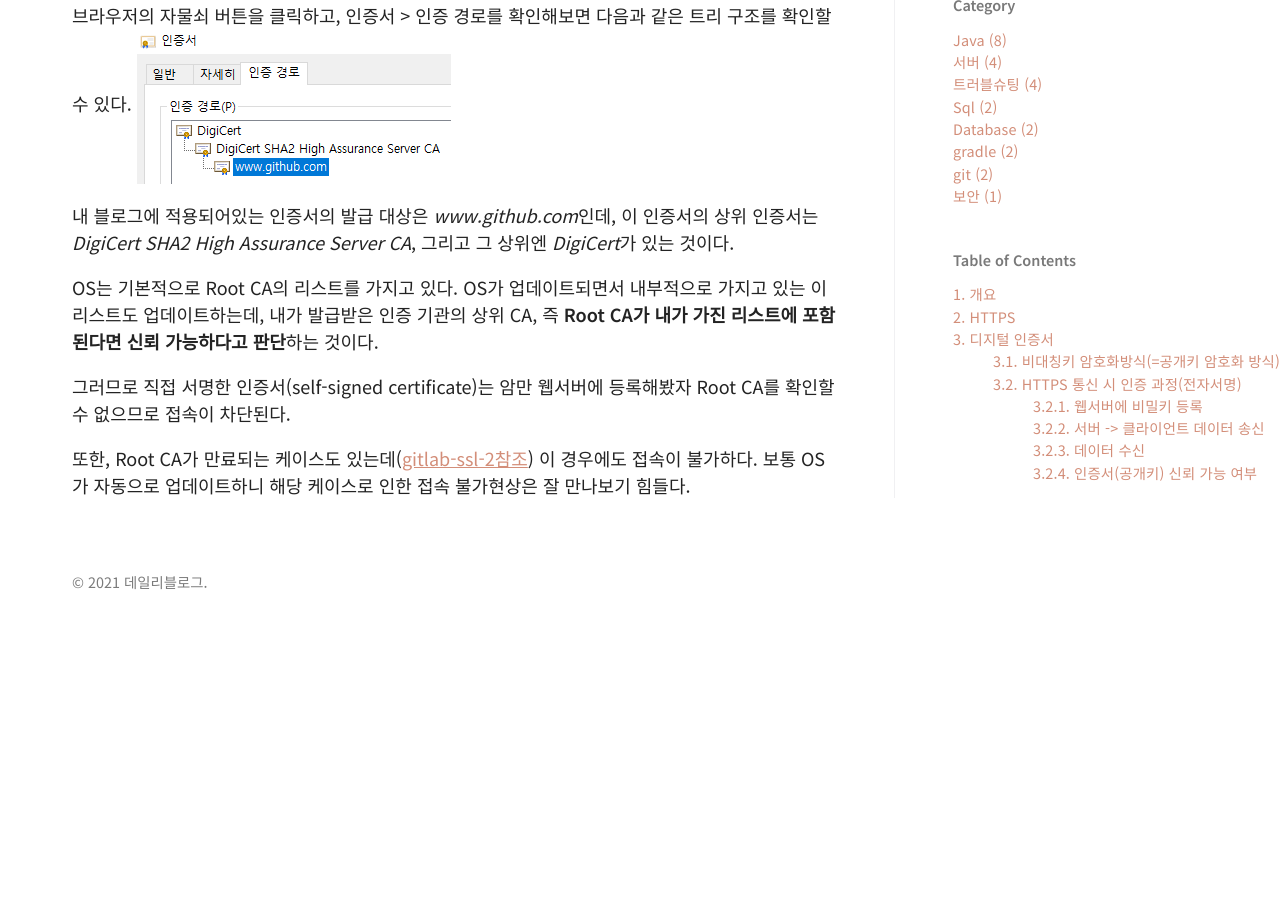
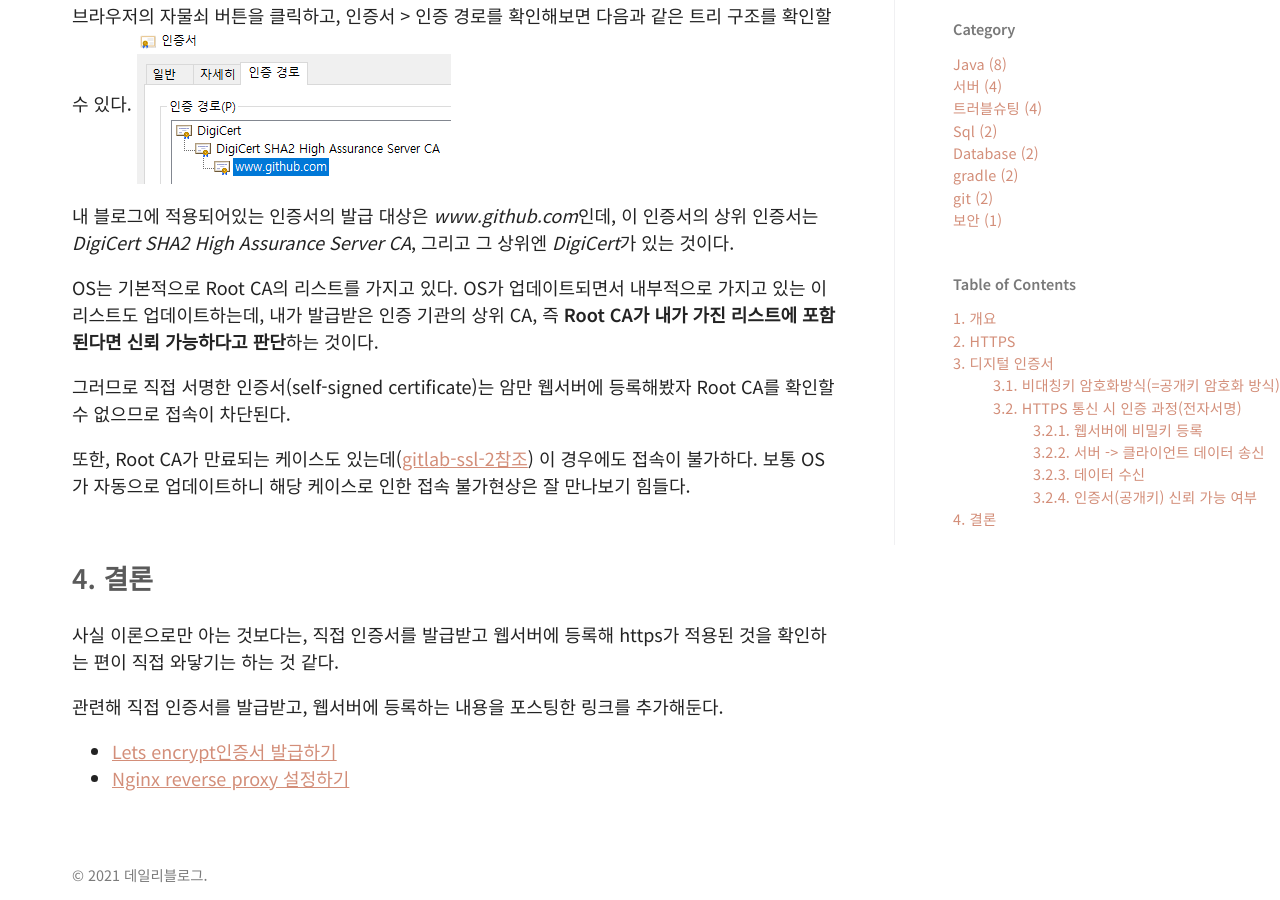
Before and after one commit to hyooi/hyooi.github.io, a Jekyll site: the page built from _posts/2021-10-04-electric-signature.md, in a window 1280 px wide and 900 px high, scrolled down 4421 px. Built offline with Jekyll 4.4.1, drawn with Linux system fonts in a browser that asks for light colours; comment, search, counter and statistics services are not loaded; before the commit the page ends 5028 px from its top, so only the background shows below that.

Commit message:
docs. certificate

```diff
--- a/_posts/2021-10-04-electric-signature.md
+++ b/_posts/2021-10-04-electric-signature.md
@@ -120,3 +120,12 @@ Root CA를 확인할 수 없으므로 접속이 차단된다.
 
 또한, Root CA가 만료되는 케이스도 있는데([gitlab-ssl-2참조](https://hyooi.github.io/%EC%84%9C%EB%B2%84/2021/09/17/gitlab-ssl-2.html)) 이 경우에도 접속이 불가하다.
 보통 OS가 자동으로 업데이트하니 해당 케이스로 인한 접속 불가현상은 잘 만나보기 힘들다.
+
+<br/>
+
+### 4. 결론
+사실 이론으로만 아는 것보다는, 직접 인증서를 발급받고 웹서버에 등록해 https가 적용된 것을 확인하는 편이 직접 와닿기는 하는 것 같다.
+
+관련해 직접 인증서를 발급받고, 웹서버에 등록하는 내용을 포스팅한 링크를 추가해둔다.
+- [Lets encrypt인증서 발급하기](https://hyooi.github.io/%EC%84%9C%EB%B2%84/2021/09/17/gitlab-ssl-2.html)
+- [Nginx reverse proxy 설정하기](https://hyooi.github.io/%EC%84%9C%EB%B2%84/2021/09/17/gitlab-ssl-3. html)
```
